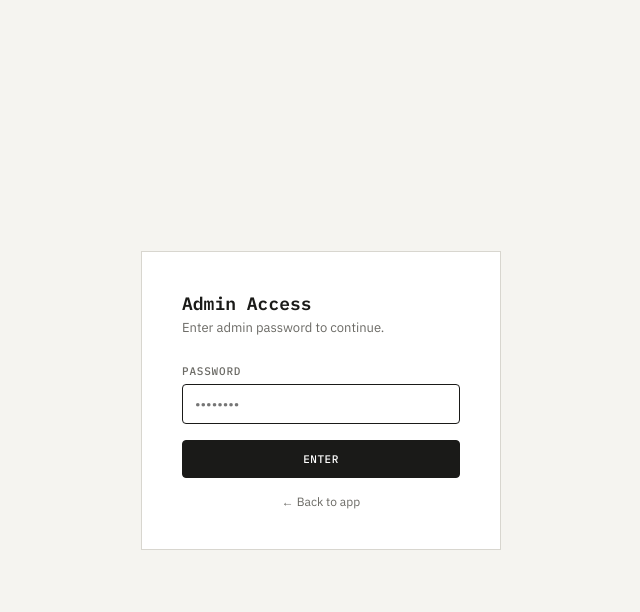
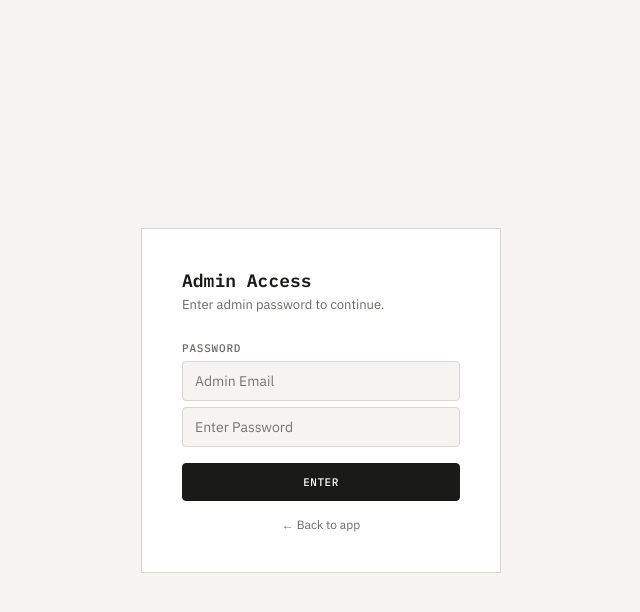
Before and after one commit to Samirhadiyal/bizboard, a Flask app: page /admin/login in a window 1280 px wide. Shown: the top 612 px of the page, without its empty margins (319-959 px from the left). Run offline with Flask 3, Linux system fonts and the light colour scheme.

Commit message:
Fixed my local files and added new changes

```diff
--- a/app.py
+++ b/app.py
@@ -6,7 +6,8 @@ app.secret_key = 'bizboard-secret-key-change-in-production'
 DB = 'bizboard.db'
 
 # ── CHANGE THIS PASSWORD ──────────────────────────────────────────
-ADMIN_PASSWORD = 'admin123'
+ADMIN_EMAIL = 'admin@bizboard.com'
+ADMIN_PASSWORD = 'admin@123'
 
 # ── DATABASE ──────────────────────────────────────────────────────
 
@@ -221,16 +222,26 @@ def admin():
 def admin_login():
     error = None
     if request.method == 'POST':
-        if request.form.get('password') == ADMIN_PASSWORD:
+        email = request.form.get('email', '').strip().lower()
+        password = request.form.get('password', '')
+
+        print(email, password)
+
+        if email == ADMIN_EMAIL and password == ADMIN_PASSWORD:
             session['is_admin'] = True
+            session['admin_email'] = email
             return redirect(url_for('admin'))
-        error = 'Wrong password.'
+        else:
+            error = 'Invalid admin credentials.'
+
     return render_template('admin_login.html', error=error)
+    print(email, password)
 
 
 @app.route('/admin/logout')
 def admin_logout():
     session.pop('is_admin', None)
+    session.pop('admin_email', None)
     return redirect(url_for('admin_login'))
 
 
--- a/templates/admin_login.html
+++ b/templates/admin_login.html
@@ -20,7 +20,8 @@
     <form method="POST">
       <div class="form-group">
         <label>Password</label>
-        <input type="password" name="password" placeholder="••••••••" autofocus required>
+        <input type="email" name="email" placeholder="Admin Email" required>
+        <input type="password" name="password" placeholder="Enter Password">
       </div>
       <button type="submit" class="btn full">Enter</button>
     </form>
--- a/templates/auth.html
+++ b/templates/auth.html
@@ -36,6 +36,9 @@
           <input type="password" name="password" placeholder="••••••••" required>
         </div>
         <button type="submit" class="btn full">Log In</button>
+        <div style="text-align:center; margin-top:12px;">
+            <a href="/admin/login">Login as Admin</a>
+        </div>
       </form>
 
     {% else %}
```
Also changed, not shown: .github/workflows/python-publish.yml (deleted), .github/workflows/static.yml (deleted), bizboard.db.
